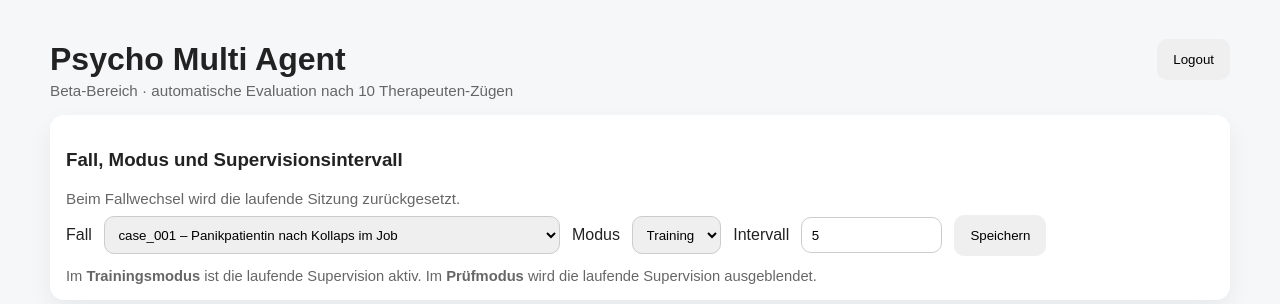
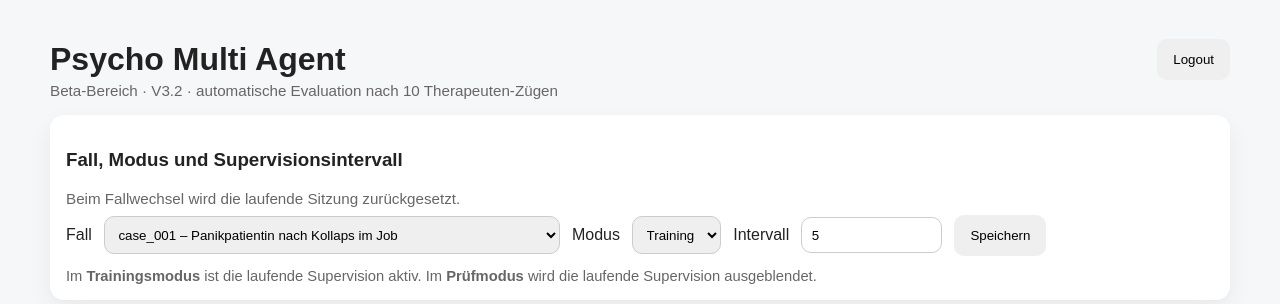
Before and after one commit to ulrichkastner/psycho_multi_agent, a Flask app: page / in a window 1280 px wide. Shown: the top 304 px of the page. Run offline with Flask 3, Linux system fonts and the light colour scheme; the visitor is signed in with stand-in values (Sample User, id 1).

Commit message:
Update beta section to V3.2 in index.html

```diff
--- a/templates/index.html
+++ b/templates/index.html
@@ -266,7 +266,7 @@
     <div class="topbar">
       <div>
         <h1 style="margin-bottom:.2rem;">Psycho Multi Agent</h1>
-        <div class="muted">Beta-Bereich · automatische Evaluation nach {{ eval_after }} Therapeuten-Zügen</div>
+        <div class="muted">Beta-Bereich · V3.2 · automatische Evaluation nach {{ eval_after }} Therapeuten-Zügen</div>
       </div>
       <form method="post" action="/logout">
         <button type="submit">Logout</button>
```
